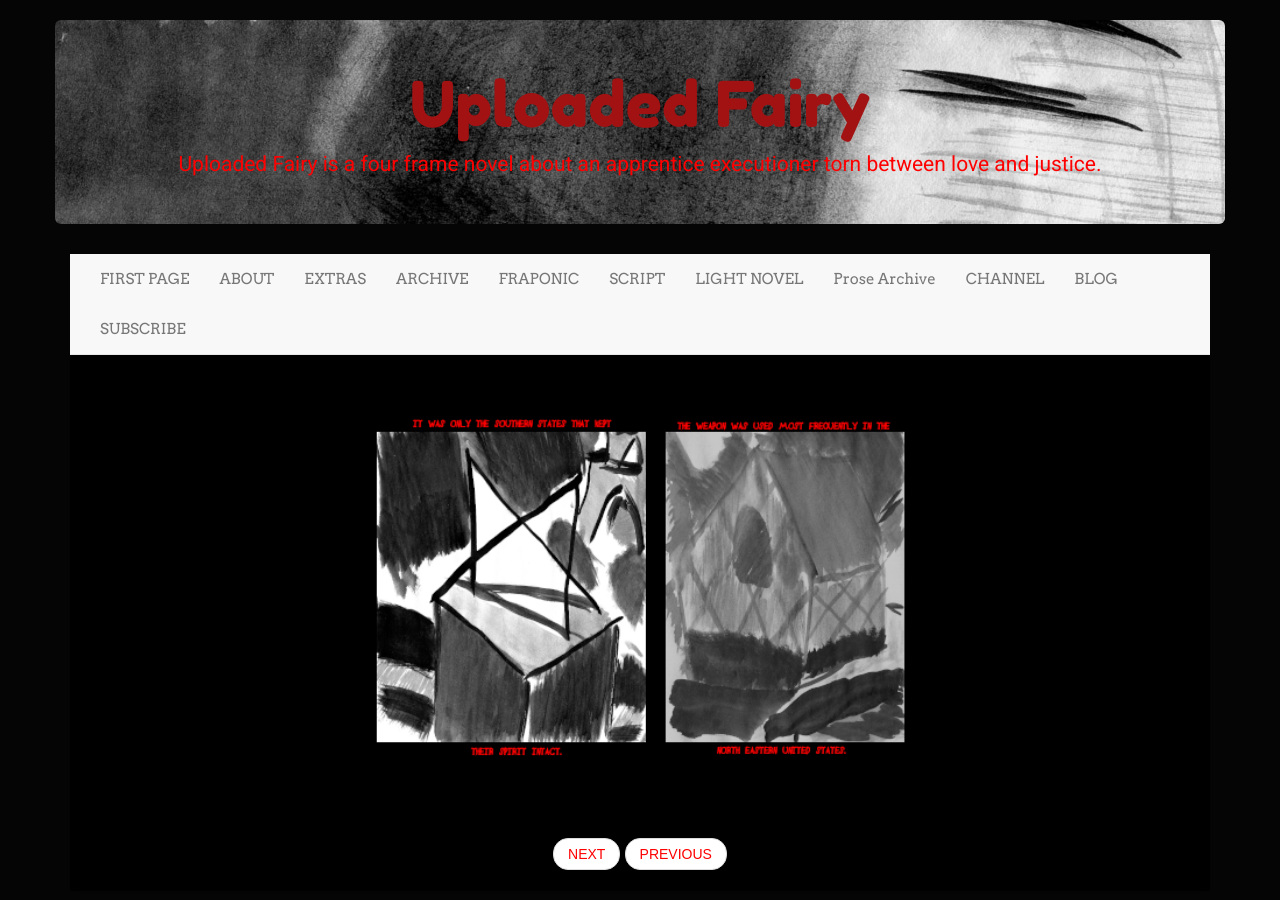
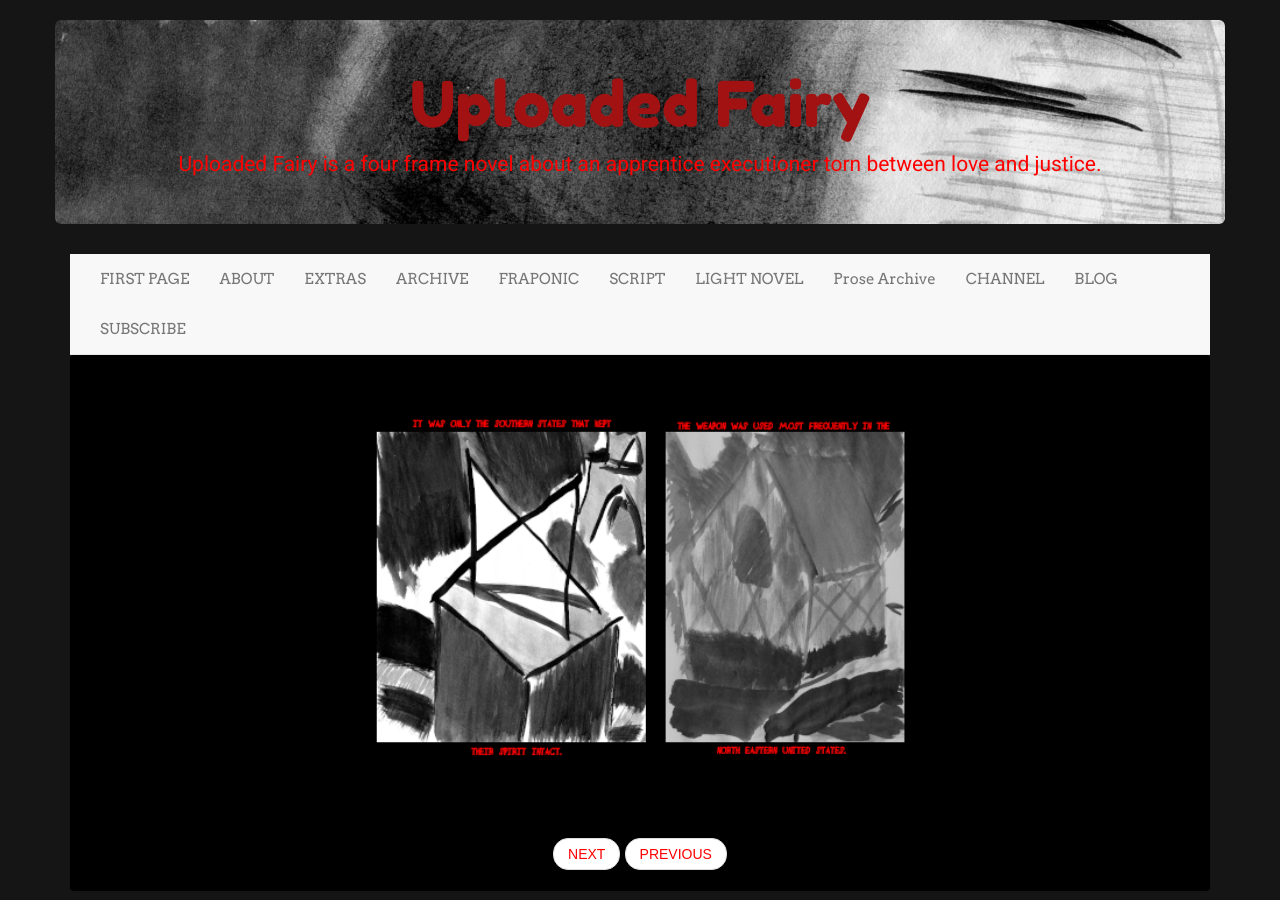
Before and after one commit to LWFlouisa/UploadedFairy, a Jekyll site: the page built from _posts/2021-08-07-page4.md, in a window 1280 px wide. Built offline with Jekyll 4.4.1, drawn with Linux system fonts in a browser that asks for light colours; nearby versions of some CDN libraries.

Commit message:
Update comic.css

```diff
--- a/css/comic.css
+++ b/css/comic.css
@@ -7,7 +7,7 @@ body {
   font-size: 15px;
   color: red;
   padding-top: 20px;
-  background-color: #050505;
+  background-color: #151515;
 }
 
 .panel {
```
